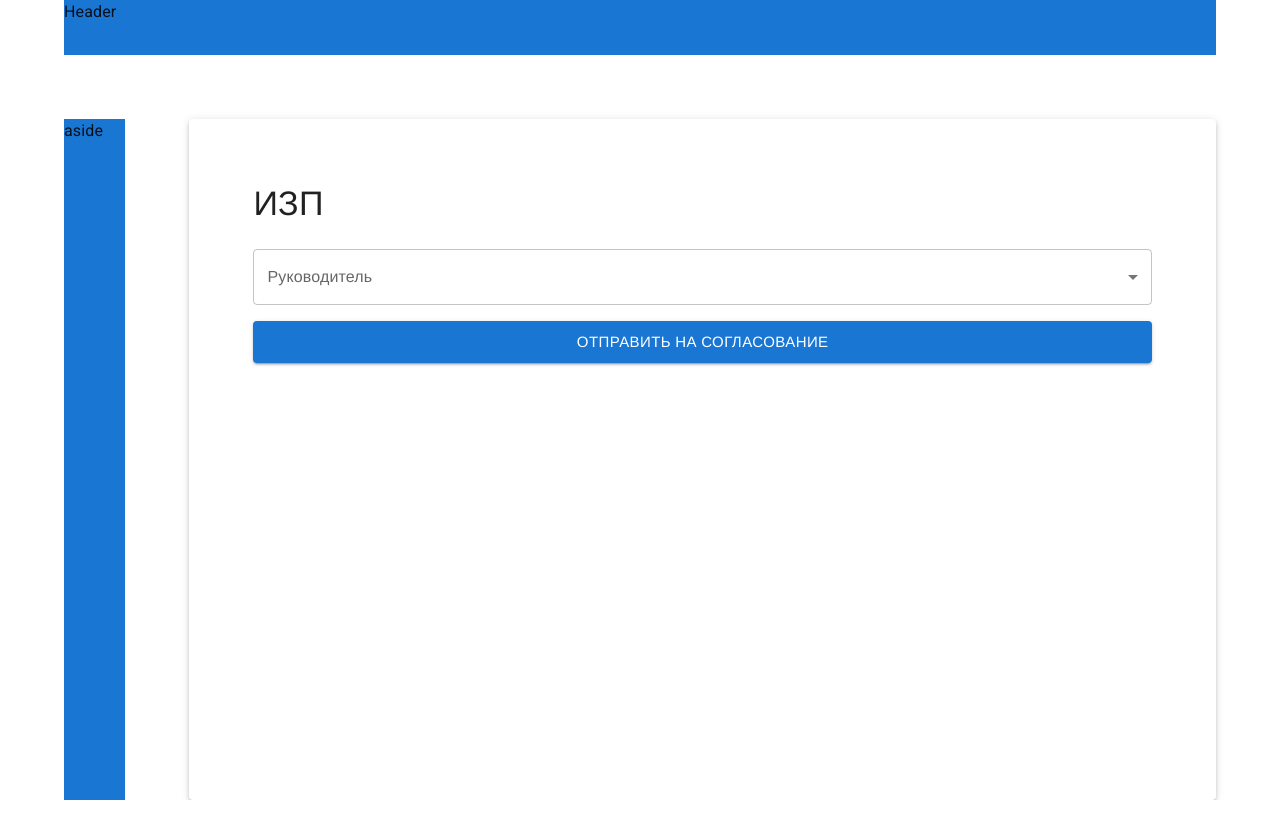
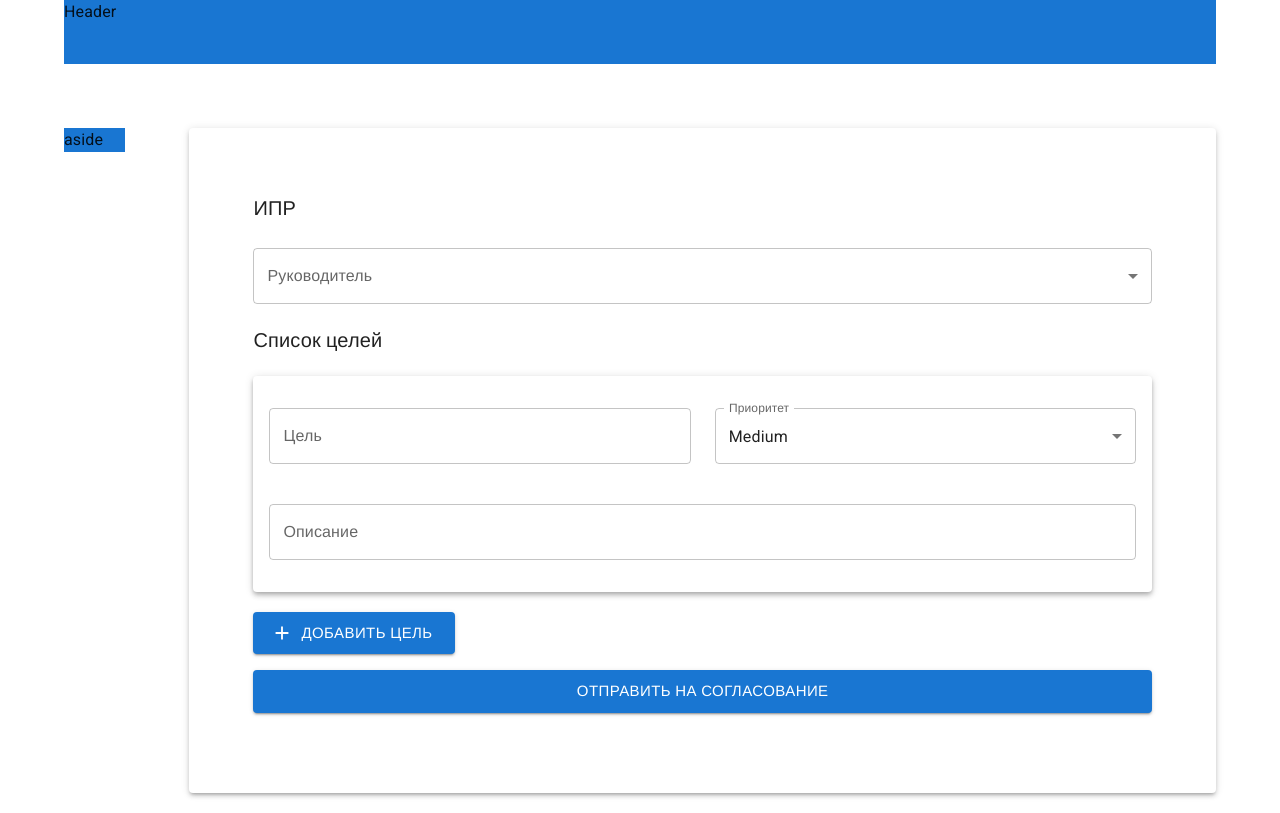
Before and after one commit to irlebedev/hack-front, a React (Create React App) app: page /plan in a window 1280 px wide. Built offline with nearby package versions, Linux system fonts and the light colour scheme; a web font is replaced by a local one.

Commit message:
plan wip

```diff
--- a/src/pages/Plan.tsx
+++ b/src/pages/Plan.tsx
@@ -2,7 +2,6 @@ import {
   Box,
   Button,
   Container as MuiContainer,
-  Grid,
   Paper,
   TextField,
   Typography,
@@ -10,32 +9,41 @@ import {
   MenuItem,
   FormControl,
   InputLabel,
+  Card,
 } from "@mui/material";
 import { styled } from "@mui/system";
-import { Field, Formik } from "formik";
 import React from "react";
-// import { useHistory } from "react-router-dom";
-// import { AppRoutes } from "../App";
-// import { getIsAuthorized, logout } from "../redux/authSlice";
-// import { useAppDispatch, useAppSelector } from "../redux/hooks";
 import AdapterDateFns from "@mui/lab/AdapterDateFns";
 import LocalizationProvider from "@mui/lab/LocalizationProvider";
 import DatePicker from "@mui/lab/DatePicker";
-// import Select, { SelectChangeEvent } from '@mui/material/Select';
-import * as Yup from "yup";
-// import { useAppDispatch, useAppSelector } from "../redux/hooks";
-// import { getData, setData } from "../redux/planSlice";
+import AddIcon from "@mui/icons-material/Add";
+import { useAppDispatch, useAppSelector } from "../redux/hooks";
+import {
+  addGoal,
+  getEndDate,
+  getGoals,
+  getStartDate,
+  getSupervizorId,
+  setEndDate,
+  setGoals,
+  setStartDate,
+  setSupervizorId,
+} from "../redux/planSlice";
 
 const Container = styled(MuiContainer)`
-  height: 100vh;
+  min-height: 100vh;
   display: flex;
   flex-direction: column;
   gap: 64px;
+  padding-bottom: 20px;
 `;
 
 const Content = styled(Paper)`
   width: 100%;
-  height: 100%;
+  min-height: 100%;
+  height: fit-content;
+  display: flex;
+  flex-direction: column;
   flex-grow: 1;
   padding: 64px;
 `;
@@ -52,28 +60,25 @@ const Aside = styled(Box)`
   background-color: #1976d2;
 `;
 
-interface FormData {
-  dateStart: number | null;
-  dateEnd: number | null;
-  supervisor: number | null;
-}
-
-const validationSchema = Yup.object().shape({
-  dateStart: Yup.number().required("Дата начала обязательна"),
-  dateEnd: Yup.number().required("Дата окончания обязательна"),
-});
-
 const supervizors = [
   { id: 1, name: "Janetta Letty" },
   { id: 2, name: "Edwyna Lizbeth" },
 ];
 
+const priorities = ["Low", "Medium", "High", "Super High"];
+
 export const Plan: React.FC = () => {
-  const initialFormValues: FormData = {
-    dateStart: Date.now(),
-    dateEnd: null,
-    supervisor: null,
+  const dispatch = useAppDispatch();
+  const startDate = useAppSelector(getStartDate);
+  const endDate = useAppSelector(getEndDate);
+  const supervizorId = useAppSelector(getSupervizorId);
+  const goals = useAppSelector(getGoals);
+
+  const handleSubmit = (e: React.FormEvent<HTMLFormElement>) => {
+    e.preventDefault();
+    console.log({ startDate, endDate, supervizorId });
   };
+
   return (
     <Container>
       <Header>Header</Header>
@@ -81,47 +86,25 @@ export const Plan: React.FC = () => {
         <Aside>aside</Aside>
         <Content elevation={3}>
           <Box sx={{ mb: 3 }}>
-            <Typography color="textPrimary" variant="h4">
-              ИЗП
+            <Typography color="textPrimary" variant="h6">
+              ИПР
             </Typography>
           </Box>
-          <Formik
-            initialValues={initialFormValues}
-            validationSchema={validationSchema}
-            onSubmit={(values) => {
-              const filtered = Object.fromEntries(
-                Object.entries(values).filter(([_, value]) => value !== null)
-              );
-
-              console.log("values", filtered);
-            }}
+          <form
+            onSubmit={handleSubmit}
+            style={{ display: "flex", flexDirection: "column" }}
           >
-            {({
-              errors,
-              handleBlur,
-              handleChange,
-              handleSubmit,
-              isSubmitting,
-              touched,
-              values,
-              setFieldValue,
-              dirty,
-            }) => (
-              <form onSubmit={handleSubmit}>
-                {console.log(errors)}
             <LocalizationProvider dateAdapter={AdapterDateFns}>
               <Box sx={{ display: "flex", gap: "24px", width: "100%" }}>
                 <DatePicker
                   label="Дата начала"
-                      value={values.dateStart}
-                      onChange={(value) =>
-                        setFieldValue("dateStart", value?.valueOf())
-                      }
+                  value={startDate}
+                  onChange={(newValue) => {
+                    dispatch(setStartDate(newValue?.valueOf() ?? null));
+                  }}
                   renderInput={(params) => (
                     <TextField
                       {...params}
-                          error={Boolean(touched.dateStart && errors.dateStart)}
-                          helperText={touched.dateStart && errors.dateStart}
                       sx={{
                         minHeight: "80px",
                         flexGrow: 1,
@@ -131,16 +114,13 @@ export const Plan: React.FC = () => {
                 />
                 <DatePicker
                   label="Дата окончания"
-                      value={values.dateEnd}
-                      onChange={(value) =>
-                        setFieldValue("dateEnd", value?.valueOf())
-                      }
+                  value={endDate}
+                  onChange={(newValue) => {
+                    dispatch(setEndDate(newValue?.valueOf() ?? null));
+                  }}
                   renderInput={(params) => (
                     <TextField
                       {...params}
-                          value={values.dateEnd}
-                          error={Boolean(touched.dateEnd && errors.dateEnd)}
-                          helperText={touched.dateEnd && errors.dateEnd}
                       sx={{
                         minHeight: "80px",
                         flexGrow: 1,
@@ -151,25 +131,14 @@ export const Plan: React.FC = () => {
               </Box>
             </LocalizationProvider>
 
-                <FormControl fullWidth>
+            <FormControl fullWidth sx={{ marginBottom: "20px" }}>
               <InputLabel id="supervizor">Руководитель</InputLabel>
-                  <Field
-                    name="supervizor"
-                    component={({ children, form, field }: any) => {
-                      const { name, value } = field;
-                      const { setFieldValue } = form;
-                      return (
               <Select
+                labelId="supervizor"
+                value={supervizorId ?? ""}
                 label="Руководитель"
-                          name={name}
-                          value={value ?? ""}
                 onChange={(e) => {
-                            setFieldValue(name, e.target.value);
-                          }}
-                        >
-                          {children}
-                        </Select>
-                      );
+                  dispatch(setSupervizorId(Number(e.target.value)));
                 }}
               >
                 {supervizors.map((supervizor) => (
@@ -177,15 +146,109 @@ export const Plan: React.FC = () => {
                     {supervizor.name}
                   </MenuItem>
                 ))}
-                  </Field>
+              </Select>
             </FormControl>
 
+            <Typography
+              color="textPrimary"
+              variant="h6"
+              sx={{ marginBottom: "20px" }}
+            >
+              Список целей
+            </Typography>
+
+            <Box sx={{ display: "flex", flexDirection: "column", gap: "20px" }}>
+              {goals.map((goal, i) => (
+                <Card
+                  key={i}
+                  sx={{
+                    display: "flex",
+                    flexDirection: "column",
+                    gap: "20px",
+                    py: 4,
+                    px: 2,
+                    boxShadow: 4,
+                  }}
+                >
+                  <Box sx={{ display: "flex", gap: "24px", width: "100%" }}>
+                    <TextField
+                      label="Цель"
+                      multiline
+                      fullWidth
+                      value={goal.name}
+                      onChange={(e) => {
+                        dispatch(
+                          setGoals({
+                            key: "name",
+                            id: i,
+                            value: e.target.value,
+                          })
+                        );
+                      }}
+                    />
+                    <FormControl fullWidth sx={{ marginBottom: "20px" }}>
+                      <InputLabel id="supervizor">Приоритет</InputLabel>
+                      <Select
+                        labelId="supervizor"
+                        value={goal.priority}
+                        label="Приоритет"
+                        onChange={(e) => {
+                          dispatch(
+                            setGoals({
+                              key: "priority",
+                              id: i,
+                              value: e.target.value as string,
+                            })
+                          );
+                        }}
+                      >
+                        {priorities.map((priority) => (
+                          <MenuItem key={priority} value={priority}>
+                            {priority}
+                          </MenuItem>
+                        ))}
+                      </Select>
+                    </FormControl>
+                  </Box>
+                  <TextField
+                    label="Описание"
+                    multiline
+                    fullWidth
+                    value={goal.description}
+                    onChange={(e) => {
+                      dispatch(
+                        setGoals({
+                          key: "description",
+                          id: i,
+                          value: e.target.value,
+                        })
+                      );
+                    }}
+                  />
+                </Card>
+              ))}
+
+              <Box
+                sx={{
+                  width: "fitContent",
+                }}
+              >
+                <Button
+                  color="primary"
+                  size="large"
+                  variant="contained"
+                  startIcon={<AddIcon />}
+                  onClick={() => {
+                    dispatch(addGoal());
+                  }}
+                >
+                  Добавить цель
+                </Button>
+              </Box>
+            </Box>
             <Box sx={{ py: 2 }}>
               <Button
                 color="primary"
-                    // disabled={
-                    //   isSubmitting || !!Object.keys(errors).length || !dirty
-                    // }
                 fullWidth
                 size="large"
                 type="submit"
@@ -195,8 +258,6 @@ export const Plan: React.FC = () => {
               </Button>
             </Box>
           </form>
-            )}
-          </Formik>
         </Content>
       </Box>
     </Container>
--- a/src/redux/planSlice.ts
+++ b/src/redux/planSlice.ts
@@ -1,38 +1,88 @@
-import { createSlice } from "@reduxjs/toolkit";
+import { createSlice, PayloadAction } from "@reduxjs/toolkit";
 import { RootState } from "../redux/store";
 
+interface Goal {
+  id: number;
+  name: string;
+  description: string;
+  priority: "Low" | "Medium" | "High" | "Super High";
+  done: boolean;
+}
+
 export interface PlanState {
-  dateStart: null | number;
-  dateEnd: null | number;
-  supervizor: null | { id: number; name: string };
+  startDate: null | number;
+  endDate: null | number;
   data: any;
+  supervizorId: null | number;
+  goals: Goal[];
 }
 
 const initialState: PlanState = {
-  dateStart: null,
-  dateEnd: null,
-  supervizor: null,
+  startDate: null,
+  endDate: null,
   data: null,
+  supervizorId: null,
+  goals: [
+    { id: 0, name: "", description: "", priority: "Medium", done: false },
+  ],
 };
 
 export const planSlice = createSlice({
   name: "plan",
   initialState,
   reducers: {
-    setDateStart: ({ dateStart }, { payload }) => {
-      dateStart = payload;
+    setStartDate: (state, { payload }) => {
+      state.startDate = payload;
     },
-    setDateEnd: ({ dateEnd }, { payload }) => {
-      dateEnd = payload;
+    setEndDate: (state, { payload }) => {
+      state.endDate = payload;
     },
-    setData: ({ data }, { payload }) => {
-      data = payload;
+    setSupervizorId: (state, { payload }) => {
+      state.supervizorId = payload;
+    },
+    setData: (state, { payload }) => {
+      state.data = payload;
+    },
+    setGoals: (
+      state,
+      {
+        payload: { key, id, value },
+      }: PayloadAction<{
+        id: number;
+        key: "name" | "description" | "priority" | "done";
+        value: string | boolean;
+      }>
+    ) => {
+      state.goals = state.goals.map((goal) =>
+        goal.id === id ? { ...goal, [key]: value } : goal
+      );
+    },
+    addGoal: (state) => {
+      const id = state.goals.length;
+      state.goals.push({
+        id,
+        name: "",
+        description: "",
+        priority: "Medium",
+        done: false,
+      });
     },
   },
 });
 
+export const getStartDate = (state: RootState) => state.plan.startDate;
+export const getEndDate = (state: RootState) => state.plan.endDate;
 export const getData = (state: RootState) => state.plan.data;
+export const getSupervizorId = (state: RootState) => state.plan.supervizorId;
+export const getGoals = (state: RootState) => state.plan.goals;
 
-export const { setDateStart, setDateEnd, setData } = planSlice.actions;
+export const {
+  setStartDate,
+  setEndDate,
+  setData,
+  setSupervizorId,
+  setGoals,
+  addGoal,
+} = planSlice.actions;
 
 export const { reducer: planReducer } = planSlice;
```
Also changed, not shown: src/redux/authSlice.ts (+6 -5 lines). Lines whose indentation alone changed are shown as unchanged.
